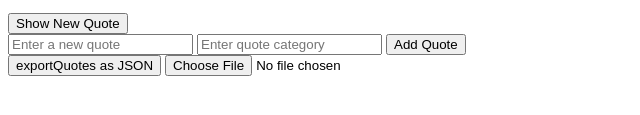
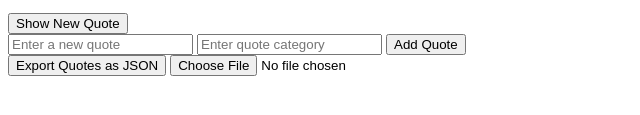
Before and after one commit to maii55/alx_fe_javascript, a plain HTML site: page index.html in a window 1280 px wide. Shown: the part 135-250 px from the top of the page, 0-640 px from the left. Drawn offline with Linux system fonts and the light colour scheme.

```diff
--- a/index.html
+++ b/index.html
@@ -15,7 +15,7 @@
          <button onclick="addQuote()">Add Quote</button>
        </div>
        <div>
-       <button id="exportQuotes">exportQuotes as JSON</button>
+       <button id="exportQuotes">Export Quotes as JSON</button>
        <input type="file" id="importFile" accept=".json" onchange="importFromJsonFile(event)"/>
        </div>
        <script src="dom-manipulation/script.js"></script>
```
